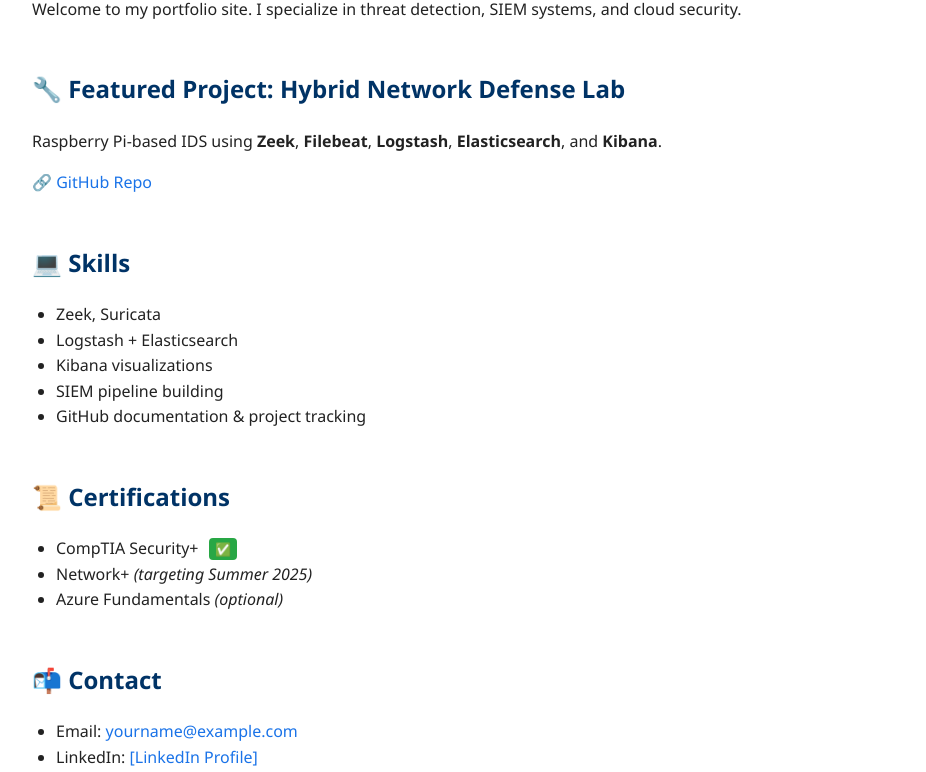
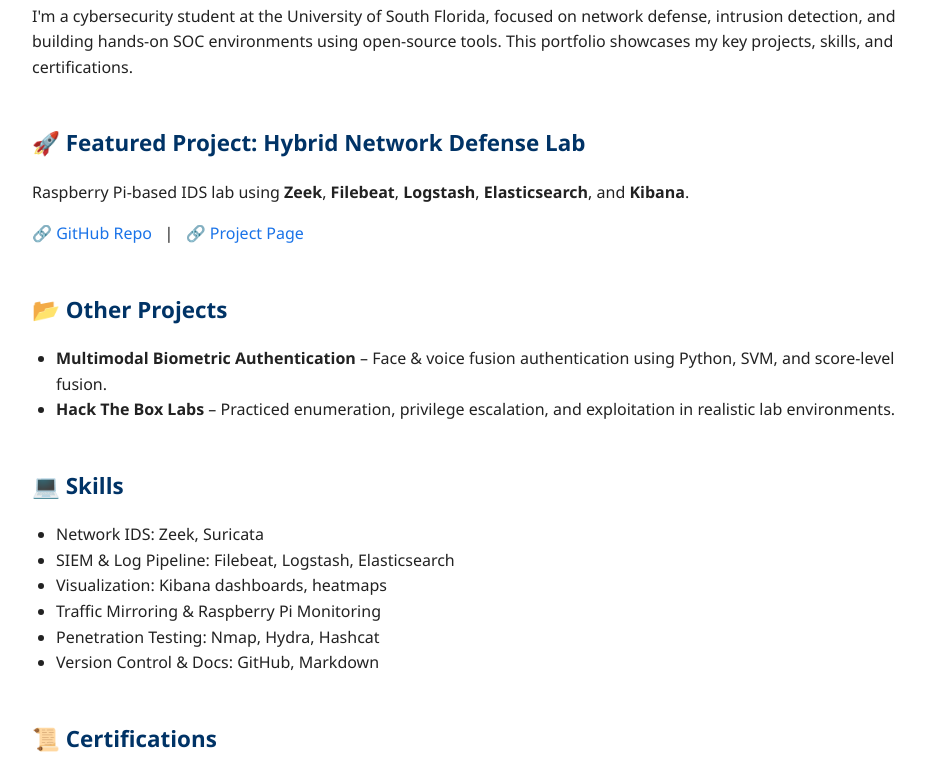
Before and after one commit to Daniel1Cani/Daniel1Cani.github.io, a plain HTML site: page index.html in a window 1280 px wide. Shown: the part 156-928 px from the top of the page, without its empty margins (158-1084 px from the left). Drawn offline with Linux system fonts and the light colour scheme.

Commit message:
Update index.html

```diff
--- a/index.html
+++ b/index.html
@@ -22,12 +22,13 @@
     }
 
     h1 {
-      font-size: 2em;
+      font-size: 2.2em;
       margin-bottom: 0.25em;
     }
 
     h2 {
       margin-top: 2em;
+      font-size: 1.4em;
     }
 
     ul {
@@ -61,32 +62,50 @@
       padding: 2px 4px;
       border-radius: 4px;
     }
+
+    .project-title {
+      font-weight: bold;
+    }
   </style>
 </head>
 <body>
-  <h1>Daniel Cani – Cybersecurity Student</h1>
+  <h1>Daniel Cani – Cybersecurity Portfolio</h1>
   <p>
-    Welcome to my portfolio site. I specialize in threat detection, SIEM systems, and cloud security.
+    I'm a cybersecurity student at the University of South Florida, focused on network defense, intrusion detection, and building hands-on SOC environments using open-source tools. This portfolio showcases my key projects, skills, and certifications.
   </p>
 
   <div class="section">
-    <h2>🔧 Featured Project: Hybrid Network Defense Lab</h2>
+    <h2>🚀 Featured Project: Hybrid Network Defense Lab</h2>
     <p>
-      Raspberry Pi-based IDS using <strong>Zeek</strong>, <strong>Filebeat</strong>, <strong>Logstash</strong>, <strong>Elasticsearch</strong>, and <strong>Kibana</strong>.
+      Raspberry Pi-based IDS lab using <strong>Zeek</strong>, <strong>Filebeat</strong>, <strong>Logstash</strong>, <strong>Elasticsearch</strong>, and <strong>Kibana</strong>.
     </p>
     <p>
-      🔗 <a href="https://github.com/Daniel1Cani/hybrid-network-defense-lab" target="_blank">GitHub Repo</a>
+      <a href="https://github.com/Daniel1Cani/hybrid-network-defense-lab" target="_blank">🔗 GitHub Repo</a> &nbsp; | &nbsp;
+      <a href="https://daniel1cani.github.io/hybrid-network-defense-lab/" target="_blank">🔗 Project Page</a>
     </p>
+  </div>
+
+  <div class="section">
+    <h2>📂 Other Projects</h2>
+    <ul>
+      <li>
+        <span class="project-title">Multimodal Biometric Authentication</span> – Face & voice fusion authentication using Python, SVM, and score-level fusion.
+      </li>
+      <li>
+        <span class="project-title">Hack The Box Labs</span> – Practiced enumeration, privilege escalation, and exploitation in realistic lab environments.
+      </li>
+    </ul>
   </div>
 
   <div class="section">
     <h2>💻 Skills</h2>
     <ul>
-      <li>Zeek, Suricata</li>
-      <li>Logstash + Elasticsearch</li>
-      <li>Kibana visualizations</li>
-      <li>SIEM pipeline building</li>
-      <li>GitHub documentation & project tracking</li>
+      <li>Network IDS: Zeek, Suricata</li>
+      <li>SIEM & Log Pipeline: Filebeat, Logstash, Elasticsearch</li>
+      <li>Visualization: Kibana dashboards, heatmaps</li>
+      <li>Traffic Mirroring & Raspberry Pi Monitoring</li>
+      <li>Penetration Testing: Nmap, Hydra, Hashcat</li>
+      <li>Version Control & Docs: GitHub, Markdown</li>
     </ul>
   </div>
 
@@ -95,16 +114,16 @@
     <ul>
       <li>CompTIA Security+ <span class="badge">✅</span></li>
       <li>Network+ <em>(targeting Summer 2025)</em></li>
-      <li>Azure Fundamentals <em>(optional)</em></li>
+      <li>Azure Fundamentals <em>(planned)</em></li>
     </ul>
   </div>
 
   <div class="section">
     <h2>📬 Contact</h2>
     <ul>
-      <li>Email: <a href="mailto:yourname@example.com">yourname@example.com</a></li>
-      <li>LinkedIn: <a href="#">[LinkedIn Profile]</a></li>
-      <li>GitHub: <a href="https://github.com/Daniel1Cani">github.com/Daniel1Cani</a></li>
+      <li>Email: <a href="mailto:danielcani@protonmail.com">danielcani@protonmail.com</a></li>
+      <li>LinkedIn: <a href="https://www.linkedin.com/in/danielcani" target="_blank">linkedin.com/in/danielcani</a></li>
+      <li>GitHub: <a href="https://github.com/Daniel1Cani" target="_blank">github.com/Daniel1Cani</a></li>
     </ul>
   </div>
 </body>
```
